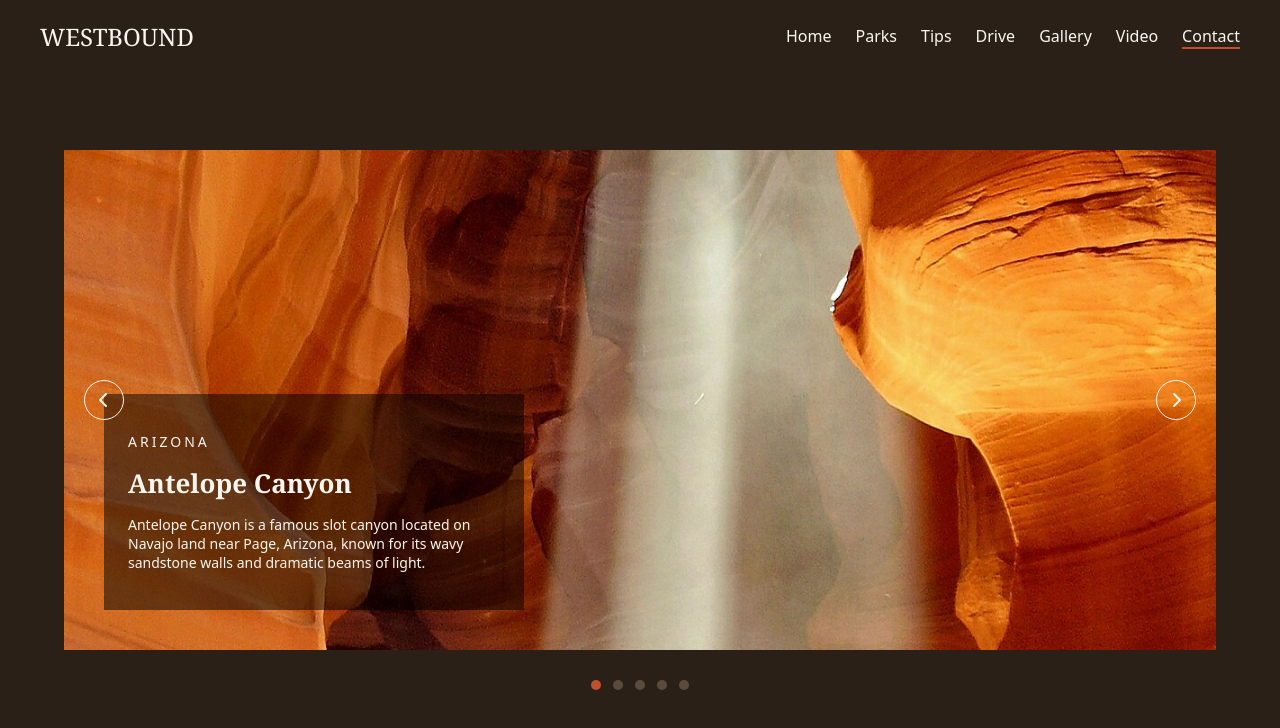
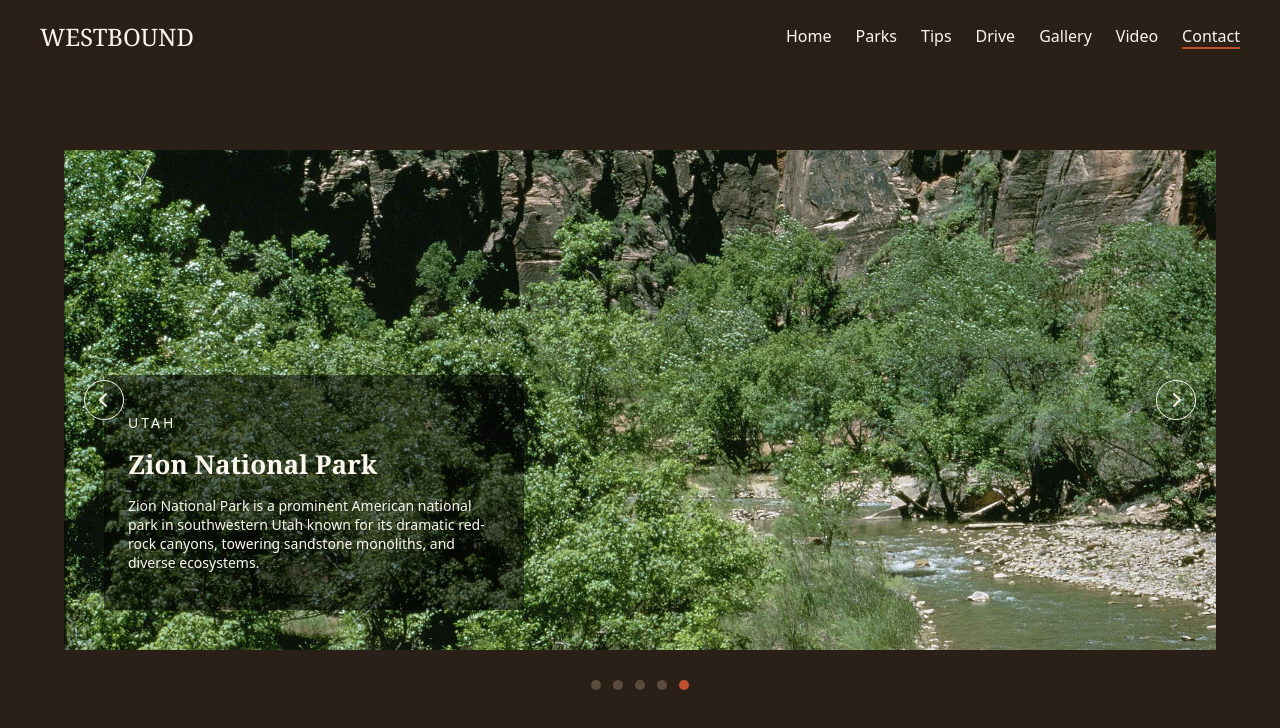
Before and after one commit to CarstenYuan/mp1, a website built with webpack: page src/index.html in a window 1280 px wide. Both pictures are taken after a click on the button 104 px from the left and 1210 px from the top of the page. Shown: the part 810-1538 px from the top of the page. Built offline with nearby package versions, Linux system fonts and the light colour scheme.

Commit message:
Add carousel navigation with prev/next buttons and dots

```diff
--- a/src/css/main.scss
+++ b/src/css/main.scss
@@ -138,7 +138,6 @@ h2 {
     }
 
     .carousel__slide {
-        display: none;
         position: absolute;
         top: 0;
         left: 0;
@@ -150,9 +149,13 @@ h2 {
             height: 100%;
             object-fit: cover;
         }
+
+        opacity: 0;
+        transition: opacity 0.5s ease;
     }
 
     .carousel__slide.active {
+        opacity: 1;
         display: block;
     }
 
@@ -215,6 +218,7 @@ h2 {
             height: 10px;
             border-radius: 50%;
             background: $color-ink-soft;
+            cursor: pointer;
         }
 
         .carousel__dot.active {
--- a/src/js/main.js
+++ b/src/js/main.js
@@ -1,6 +1,3 @@
-/* Your JS here. */
-console.log('Hello World!')
-
 // Navbar
 // Resizing
 const navbar = document.querySelector('.navbar');
@@ -47,3 +44,47 @@ function updateActiveLink() {
 
 updateActiveLink();
 window.addEventListener('scroll', updateActiveLink);
+
+
+// Carousel
+const slides = document.querySelectorAll('.carousel__slide');
+const dots = document.querySelectorAll('.carousel__dot');
+const prevBtn = document.querySelector('.carousel__prev');
+const nextBtn = document.querySelector('.carousel__next');
+
+let currentSlide = 0;
+
+function showSlide() {
+    slides.forEach(function (slide, index) {
+        slide.classList.remove('active');
+        if (index === currentSlide) {
+            slide.classList.add('active');
+        }
+    });
+
+    dots.forEach(function (dot, index) {
+        dot.classList.remove('active');
+        if (index === currentSlide) {
+            dot.classList.add('active');
+        }
+    });
+}
+
+nextBtn.addEventListener('click', function () {
+    currentSlide = (currentSlide + 1) % slides.length;
+    showSlide();
+})
+
+prevBtn.addEventListener('click', function () {
+    currentSlide = (currentSlide - 1 + slides.length) % slides.length;
+    showSlide();
+})
+
+dots.forEach(function (dot, index) {
+    dot.addEventListener('click', function () {
+        currentSlide = index;
+        showSlide();
+    });
+});
+
+showSlide();
```
